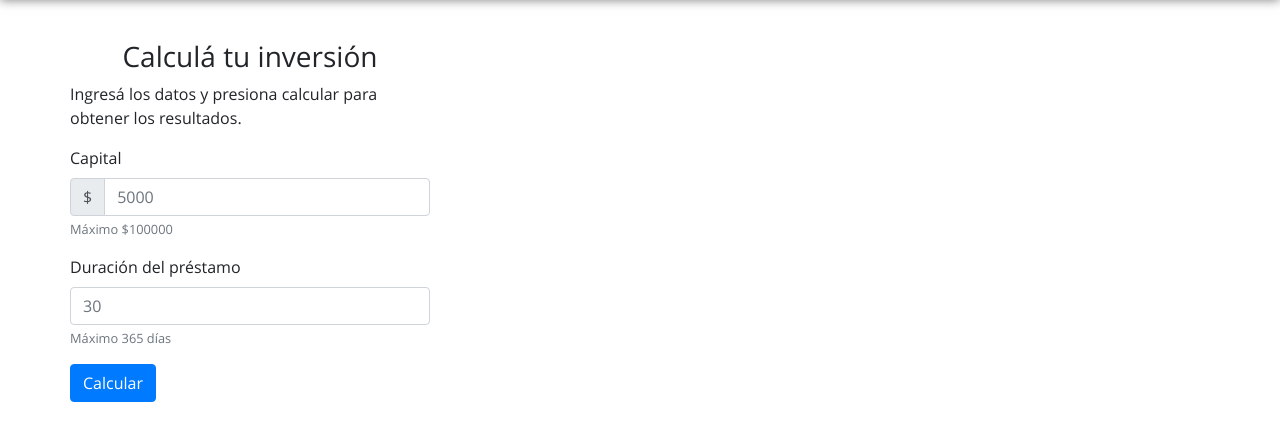
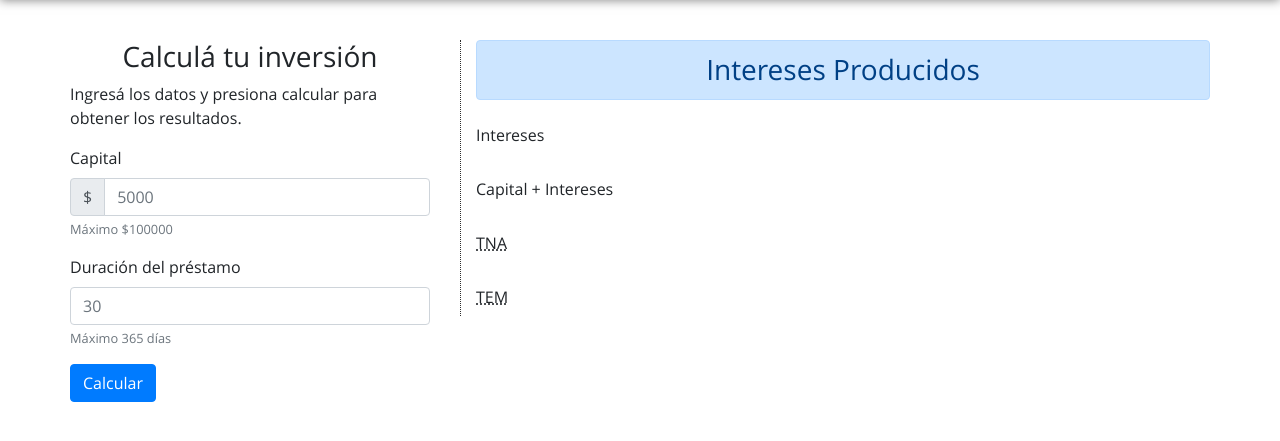
Before and after one commit to marcorichetta/Calculadora-Financiera, a Flask app: page /plazo in a window 1280 px wide. Shown: the part 56-497 px from the top of the page. Run offline with Flask 2, Linux system fonts and the light colour scheme; some libraries are stand-ins or nearby versions.

Commit message:
Calculos plazo fijo finalizados.

```diff
--- a/static/plazofijo.js
+++ b/static/plazofijo.js
@@ -12,10 +12,20 @@ function calcularPlazo() {
         throw new Error("El plazo debe ser menor a 72 meses");
     }
 
-    let tasas = {30: 0.48, 45: 0.47, 60: 0.45};
+    let tasaAnual;
 
-    let capitalFinal = capitalInicial * (1 + tasas[30] * (plazo/365));
+    if (plazo < 45) {
+        tasaAnual = 0.48;
+    } else if (plazo < 60) {
+        tasaAnual = 0.47
+    } else {
+        tasaAnual = 0.45
+    }
+
+    let capitalFinal = capitalInicial * (1 + tasaAnual * (plazo/365));
     let intereses = capitalFinal - capitalInicial;
 
-    console.log(capitalFinal, intereses);
+    document.getElementById("Intereses").innerText = '$ ' + intereses.toFixed(2);
+    document.getElementById("Resultado").innerText = '$ ' + capitalFinal.toFixed(2);
+    document.getElementById("TNA").innerText = tasaAnual*100 + ' %';
 }
--- a/templates/plazo.html
+++ b/templates/plazo.html
@@ -24,7 +24,38 @@
                 </div>
                 <button onclick="calcularPlazo()" id="Calcular" type="button" class="btn btn-primary">Calcular</button>
             </form>
-        </div>
+        </div><!-- Columna Izquierda -->
+        <div class="col-md-8">
+            <div class="right-area">
+                <h3 class="alert alert-primary">Intereses Producidos</h3>
+                <form>
+                    <div class="form-group row">
+                        <label for="Intereses" class="col-sm-5 col-form-label">Intereses</label>
+                        <div class="col-sm-3">
+                            <label type="text" class="col-form-label" id="Intereses"></label>
+                        </div>
+                    </div>
+                    <div class="form-group row">
+                            <label for="Resultado" class="col-sm-5 col-form-label">Capital + Intereses</label>
+                            <div class="col-sm-3">
+                                <label type="text" class="col-form-label" id="Resultado"></label>
+                            </div>
+                        </div>
+                    <div class="form-group row">
+                            <abbr class="col-sm-5 col-form-label" for="tna" title="Tasa Nominal Anual">TNA</abbr>
+                        <div class="col-sm-3">
+                            <label type="text" class="col-form-label" id="TNA"></label>
+                        </div>
+                    </div>
+                    <div class="form-group row">
+                            <abbr class="col-sm-5 col-form-label" for="tem" title="Tasa Efectiva Mensual">TEM</abbr>
+                        <div class="col-sm-3">
+                            <label type="text" class="col-form-label" id="TEM"></label>
+                        </div>
+                    </div>
+                </form>
+            </div>
+        </div> <!-- Columna Derecha -->
     </div>
 </div>
 {% endblock %}
```
